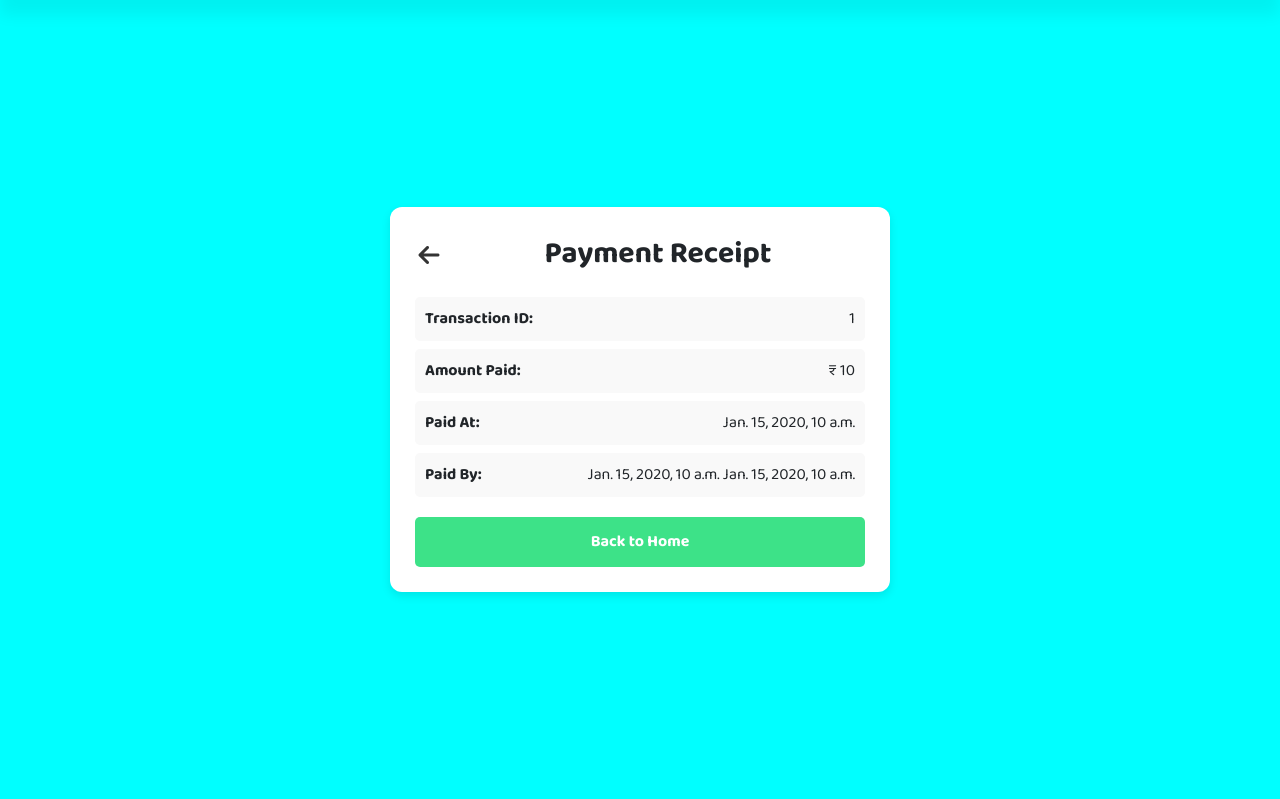
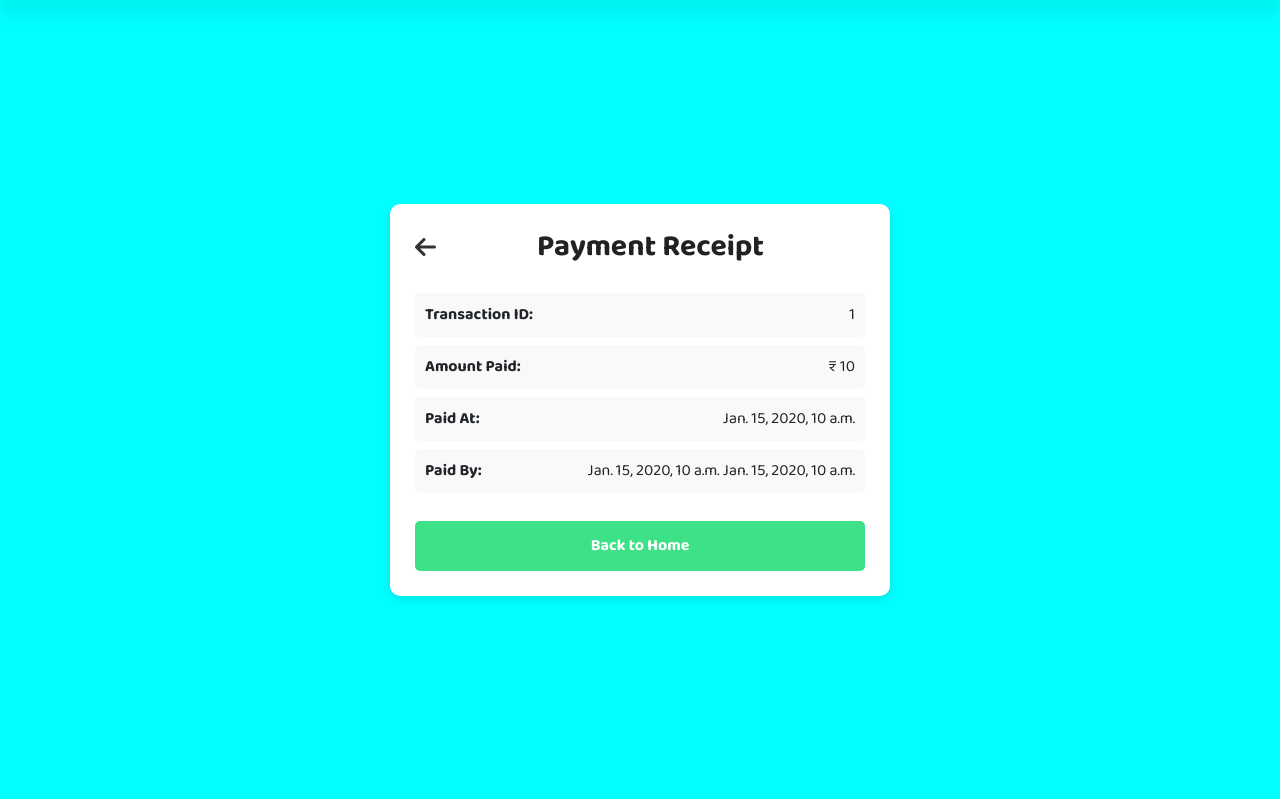
Before and after one commit to sps-projects11/quick-come, a Django app: template qcome/templates/enduser/payment/reciept.html in a window 1280 px wide. Shown: the part 64-863 px from the top of the page. Run offline with Django 5.2, Linux system fonts and the light colour scheme; the template is opened without the code that fills it: most values are stand-ins (such as "Sample title", 1, 10 or a date in 2020); some libraries are stand-ins or nearby versions.

Commit message:
"ui modify"

```diff
--- a/qcome/templates/enduser/payment/reciept.html
+++ b/qcome/templates/enduser/payment/reciept.html
@@ -3,18 +3,18 @@
 {% block title %}Payment Receipt{% endblock %}
 
 {% block content %}
-   <link rel="stylesheet" href="{% static 'css/payment.css' %}">
+   <link rel="stylesheet" href="{% static 'css/reciept.css' %}">
 
    <div class="wrapper">
       <div class="receipt-container">
          <div class="receipt-header">
             <i class="fas fa-arrow-left back-btn" onclick="goBack()"></i>
-            <div style="font-size: 30px;font-weight: bold;">Payment Receipt</div>
+            <h2  style="font-size: 30px;font-weight: bold;">Payment Receipt</h2>
          </div>
 
          <div class="receipt-content">
             <div class="item"><strong>Transaction ID:</strong> <span>{{ payment.id }}</span></div>
-            <div class="item"><strong>Amount Paid:</strong><span> ₹ {{ payment.amount }}</span></div>
+            <div class="item"><strong>Amount Paid:</strong> <span>₹ {{ payment.amount }}</span></div>
             <div class="item"><strong>Paid At:</strong> <span>{{ payment.paid_at }}</span></div>
             <div class="item"><strong>Paid By:</strong> <span>{{ payment.created_by__first_name }} {{ payment.created_by__last_name }}</span></div>
          </div>
@@ -28,98 +28,4 @@
          window.history.back();
       }
    </script>
-
-   <style>
-      .wrapper {
-         display: flex;
-         justify-content: center;
-         align-items: center;
-         min-height: 100vh;
-         padding: 20px;
-      }
-
-      .receipt-container {
-         background: #fff;
-         border-radius: 12px;
-         padding: 25px;
-         width: 100%;
-         max-width: 500px;
-         box-shadow: 0px 4px 10px rgba(0, 0, 0, 0.1);
-         text-align: center;
-      }
-
-      .receipt-header {
-         display: flex;
-         align-items: center;
-         justify-content: center;
-         gap: 15px;
-         margin-bottom: 20px;
-      }
-
-      .back-btn {
-         right: 20%;
-         position: relative;
-         font-size: 24px;
-         cursor: pointer;
-         color: #333;
-         transition: 0.3s;
-      }
-
-      .back-btn:hover {
-         color: #3de288;
-      }
-
-      h2 {
-         margin: 0;
-         font-size: 22px;
-      }
-
-      .receipt-content {
-         text-align: left;
-         margin-bottom: 20px;
-      }
-
-      .item {
-         background: #f9f9f9;
-         padding: 10px;
-         border-radius: 5px;
-         margin: 8px 0;
-         font-size: 16px;
-         display: flex;
-         justify-content: space-between;
-      }
-
-      .btn {
-         display: block;
-         width: 100%;
-         text-align: center;
-         background: #3de288;
-         color: #fff;
-         padding: 12px;
-         border-radius: 5px;
-         text-decoration: none;
-         font-size: 16px;
-         font-weight: bold;
-         transition: 0.3s;
-      }
-
-      .btn:hover {
-         background: #32c377;
-      }
-
-      @media (max-width: 600px) {
-         .receipt-container {
-            max-width: 90%;
-            padding: 20px;
-         }
-
-         .item {
-            font-size: 14px;
-         }
-
-         h2 {
-            font-size: 20px;
-         }
-      }
-   </style>
 {% endblock %}
--- /dev/null
+++ b/static/css/reciept.css
@@ -0,0 +1,94 @@
+.wrapper {
+    min-height: 100vh;
+    display: flex;
+    flex-direction: column;
+    align-items: center;
+    justify-content: center;
+    padding: 20px;
+    width: 100%;
+}
+
+.receipt-container {
+    width: 90%;
+    max-width: 500px;
+    background: #fff;
+    padding: 25px;
+    border-radius: 10px;
+    box-shadow: 0 4px 8px rgba(0, 0, 0, 0.1);
+    text-align: center;
+    display: flex;
+    flex-direction: column;
+    justify-content: space-between;
+}
+
+.receipt-header {
+    display: flex;
+    align-items: center;
+    justify-content: space-between;
+    margin-bottom: 20px;
+}
+
+.back-btn {
+    font-size: 24px;
+    cursor: pointer;
+    color: #333;
+    transition: 0.3s;
+}
+
+.back-btn:hover {
+    color: #3de288;
+}
+
+h2 {
+    margin: 0;
+    font-size: 22px;
+    text-align: center;
+    flex-grow: 1;
+}
+
+.receipt-content {
+    text-align: left;
+    flex-grow: 1;
+}
+
+.item {
+    background: #f9f9f9;
+    padding: 10px;
+    border-radius: 5px;
+    margin: 8px 0;
+    font-size: 16px;
+    display: flex;
+    justify-content: space-between;
+}
+
+.btn {
+    width: 100%;
+    text-align: center;
+    background: #3de288;
+    color: #fff;
+    padding: 12px;
+    border-radius: 5px;
+    text-decoration: none;
+    font-size: 16px;
+    font-weight: bold;
+    transition: 0.3s;
+    margin-top: 20px;
+}
+
+.btn:hover {
+    background: #32c377;
+}
+
+@media (max-width: 600px) {
+    .receipt-container {
+        padding: 20px;
+    }
+
+    .item {
+        font-size: 14px;
+    }
+
+    h2 {
+        font-size: 20px;
+    }
+}
```
